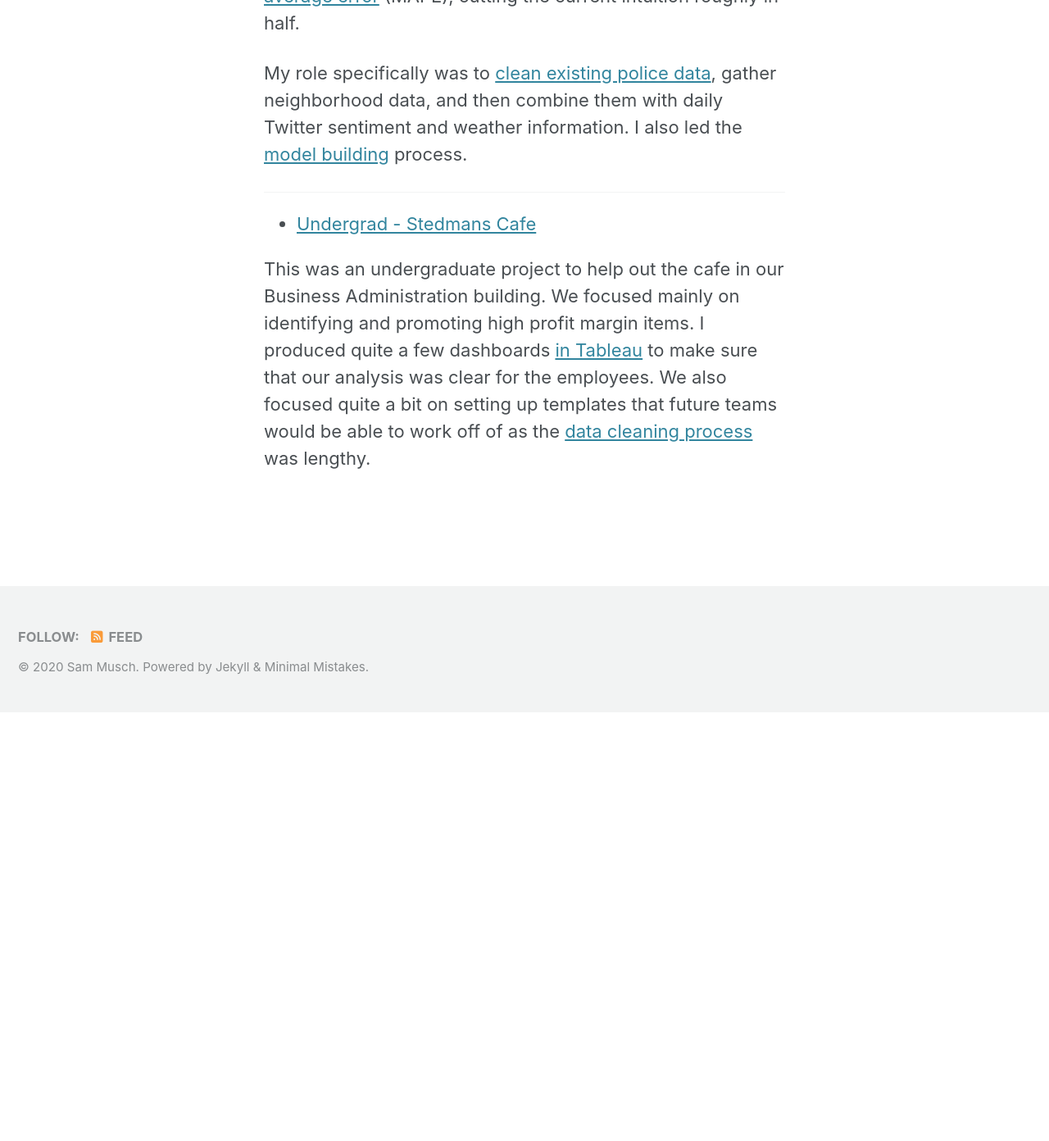
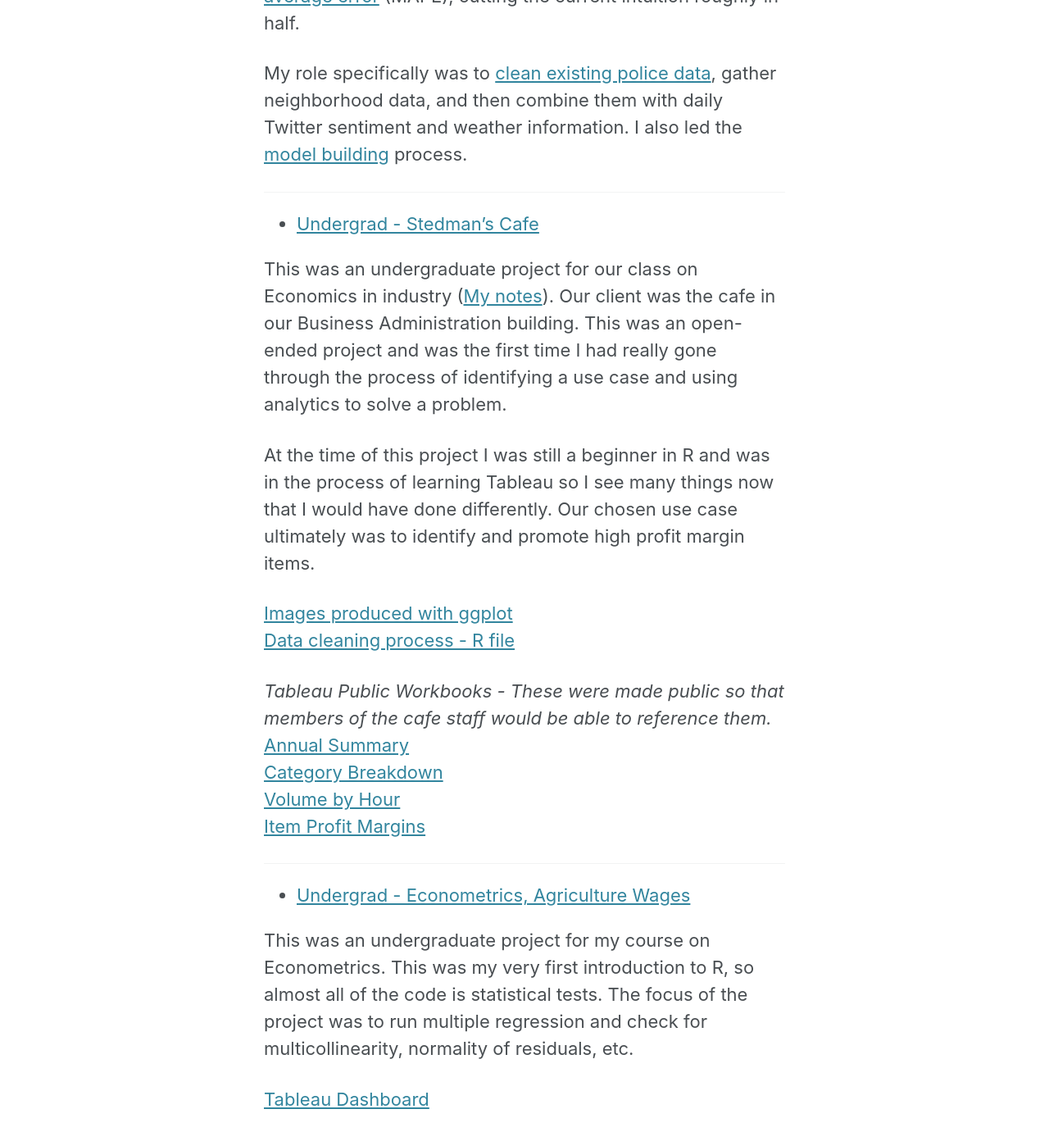
Before and after one commit to SamMusch/SamMusch.github.io, a Jekyll site: the page built from _pages/Projects.md, in a window 1280 px wide and 1400 px high, scrolled down 1691 px. Shown: the top 1392 px of the window at 82% size. Built offline with Jekyll 4.4.1, drawn with Linux system fonts in a browser that asks for light colours; cached includes are drawn as plain includes; nearby versions of some CDN libraries; before the commit the page ends 2560 px from its top, so only the background shows below that.

Commit message:
Add files via upload

```diff
--- a/_pages/Projects.md
+++ b/_pages/Projects.md
@@ -39,8 +39,26 @@ My role specifically was to [clean existing police data](https://github.com/SamM
 
 ---
 
+- [Undergrad - Stedman's Cafe](https://github.com/SamMusch/Stedmans)
 
-- [Undergrad - Stedmans Cafe](https://github.com/SamMusch/Stedmans)
+This was an undergraduate project for our class on Economics in industry ([My notes](https://github.com/SamMusch/Industrial-Organization)). Our client was the cafe in our Business Administration building. This was an open-ended project and was the first time I had really gone through the process of identifying a use case and using analytics to solve a problem.
+
+At the time of this project I was still a beginner in R and was in the process of learning Tableau so I see many things now that I would have done differently. Our chosen use case ultimately was to identify and promote high profit margin items.
+
+[Images produced with ggplot](https://imgur.com/a/G0LVvah)
+[Data cleaning process - R file](https://github.com/SamMusch/Stedmans/blob/master/Stedman2.R)
+
+*Tableau Public Workbooks - These were made public so that members of the cafe staff would be able to reference them.*
+[Annual Summary](https://public.tableau.com/profile/sam.musch#!/vizhome/Summary_15514603349400/DashboardSummary)
+[Category Breakdown](https://public.tableau.com/profile/sam.musch#!/vizhome/CategoryBreakdown_15557600432150/MealFoodCatBreakdownTopItems50)
+[Volume by Hour](https://public.tableau.com/profile/sam.musch#!/vizhome/VolumebyHour/VolumeDash)
+[Item Profit Margins](https://public.tableau.com/profile/sam.musch#!/vizhome/StedmansProfitMargin/MarginCat)
 
 
-This was an undergraduate project to help out the cafe in our Business Administration building. We focused mainly on identifying and promoting high profit margin items. I produced quite a few dashboards [in Tableau](https://github.com/SamMusch/Stedmans/tree/master/Images) to make sure that our analysis was clear for the employees. We also focused quite a bit on setting up templates that future teams would be able to work off of as the [data cleaning process](https://github.com/SamMusch/Stedmans/blob/master/Stedman2.R) was lengthy.
+---
+
+- [Undergrad - Econometrics, Agriculture Wages](https://github.com/SamMusch/R/blob/master/Projects/Econometrics.R)
+
+This was an undergraduate project for my course on Econometrics. This was my very first introduction to R, so almost all of the code is statistical tests. The focus of the project was to run multiple regression and check for multicollinearity, normality of residuals, etc.
+
+[Tableau Dashboard](https://public.tableau.com/profile/sam.musch#!/vizhome/AgricultureWages/Dashboard1)
```
